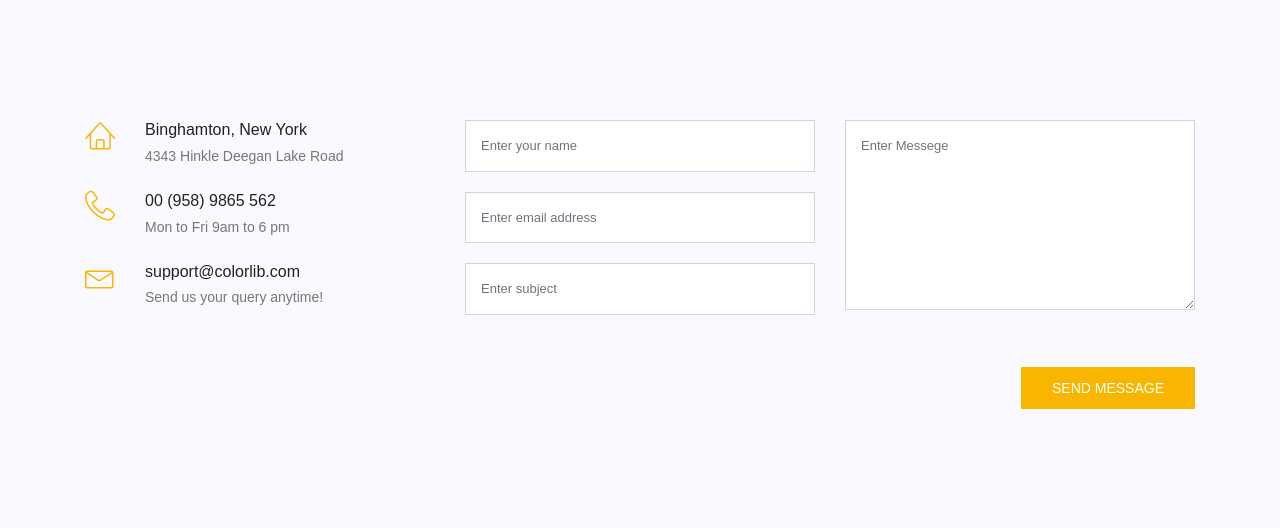
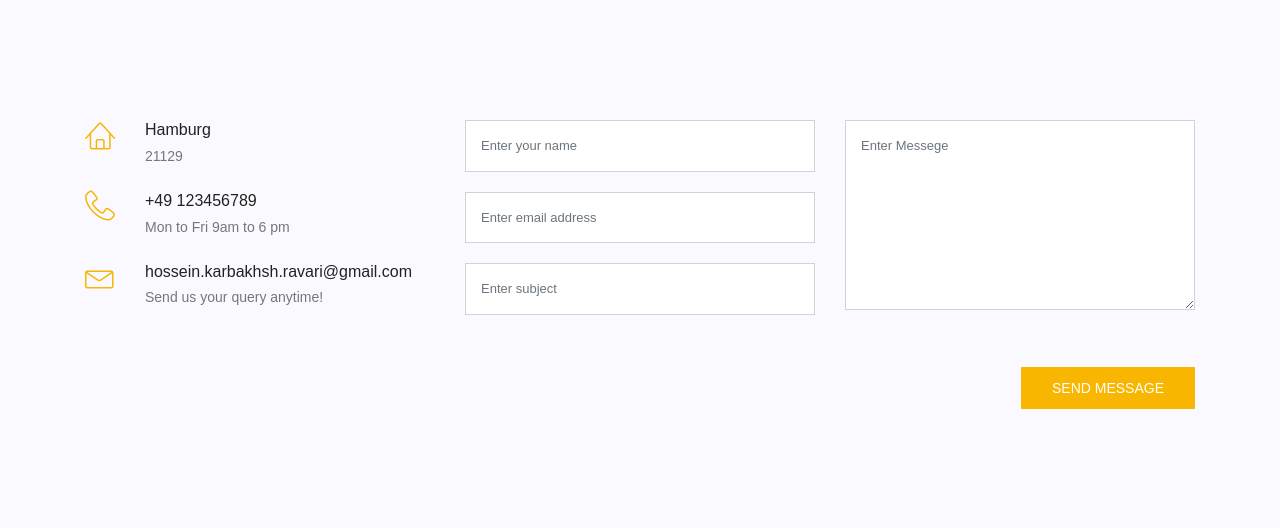
Before and after one commit to Hossein-K-R/travel, a Django app: template templates/website/contact.html in a window 1280 px wide. Shown: the part 905-1433 px from the top of the page. Run offline with Django 4.2, Linux system fonts and the light colour scheme; the template is opened without the code that fills it, so the values that code supplies are empty; parts of the project's set-up code (start-up, migrations or seed data) failed here and were passed over; some libraries are stand-ins or nearby versions.

Commit message:
edit something

```diff
--- a/templates/base.html
+++ b/templates/base.html
@@ -47,7 +47,7 @@
                             <li><a href="{% url 'acc:logout' %}">logouot</a></li>
                             {% else %}
                             <li><a href="{% url 'acc:login' %}">Login</a></li>
-                            <li><a href="#">Singin</a></li>
+                            <li><a href="{% url 'acc:singup' %}">Singin</a></li>
                             {% endif %}
                         </ul>
                     </div>
--- a/templates/website/contact.html
+++ b/templates/website/contact.html
@@ -31,9 +31,9 @@
 						<span class="lnr lnr-home"></span>
 					</div>
 					<div class="contact-details">
-						<h5>Binghamton, New York</h5>
+						<h5> Hamburg </h5>
 						<p>
-							4343 Hinkle Deegan Lake Road
+							21129
 						</p>
 					</div>
 				</div>
@@ -42,7 +42,7 @@
 						<span class="lnr lnr-phone-handset"></span>
 					</div>
 					<div class="contact-details">
-						<h5>00 (958) 9865 562</h5>
+						<h5>+49 123456789</h5>
 						<p>Mon to Fri 9am to 6 pm</p>
 					</div>
 				</div>
@@ -51,7 +51,7 @@
 						<span class="lnr lnr-envelope"></span>
 					</div>
 					<div class="contact-details">
-						<h5>support@colorlib.com</h5>
+						<h5>hossein.karbakhsh.ravari@gmail.com</h5>
 						<p>Send us your query anytime!</p>
 					</div>
 				</div>
```
Also changed, not shown: templates/test.html (deleted, +0 -19 lines), db.sqlite3.
